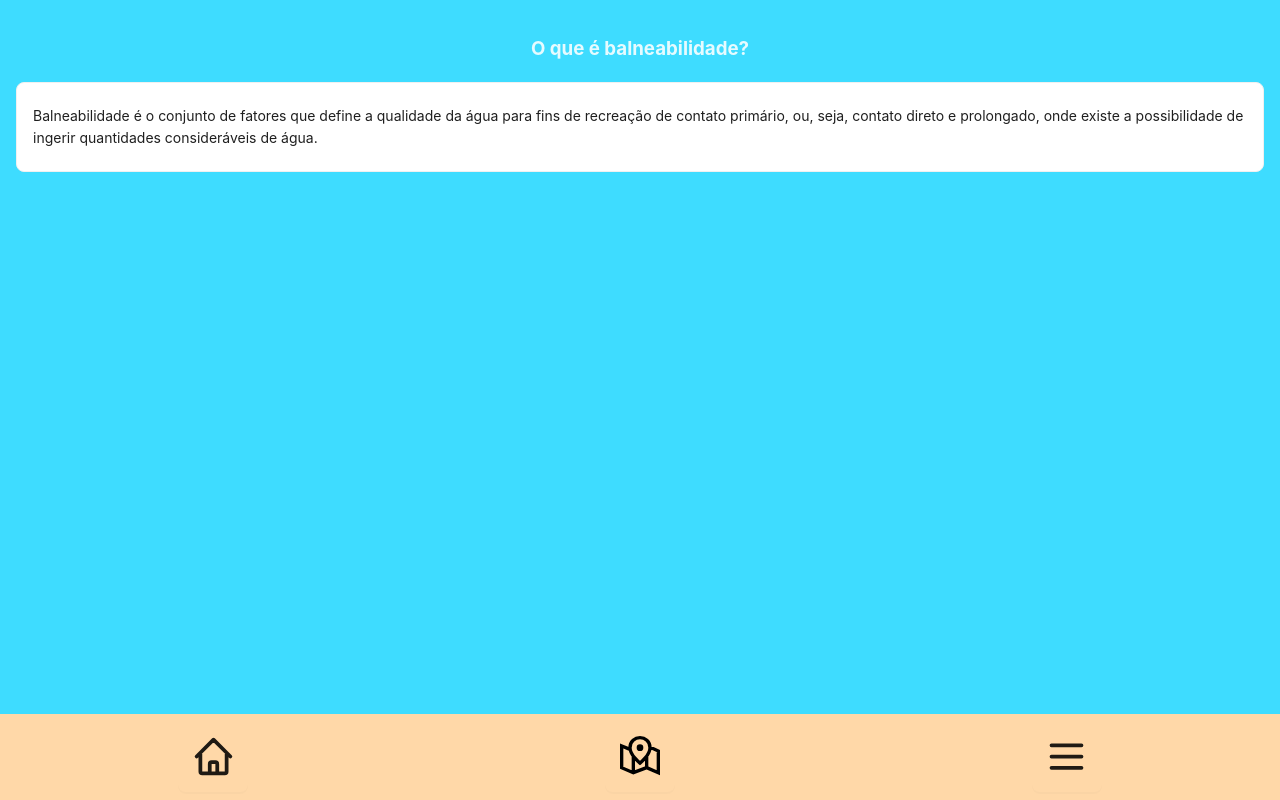
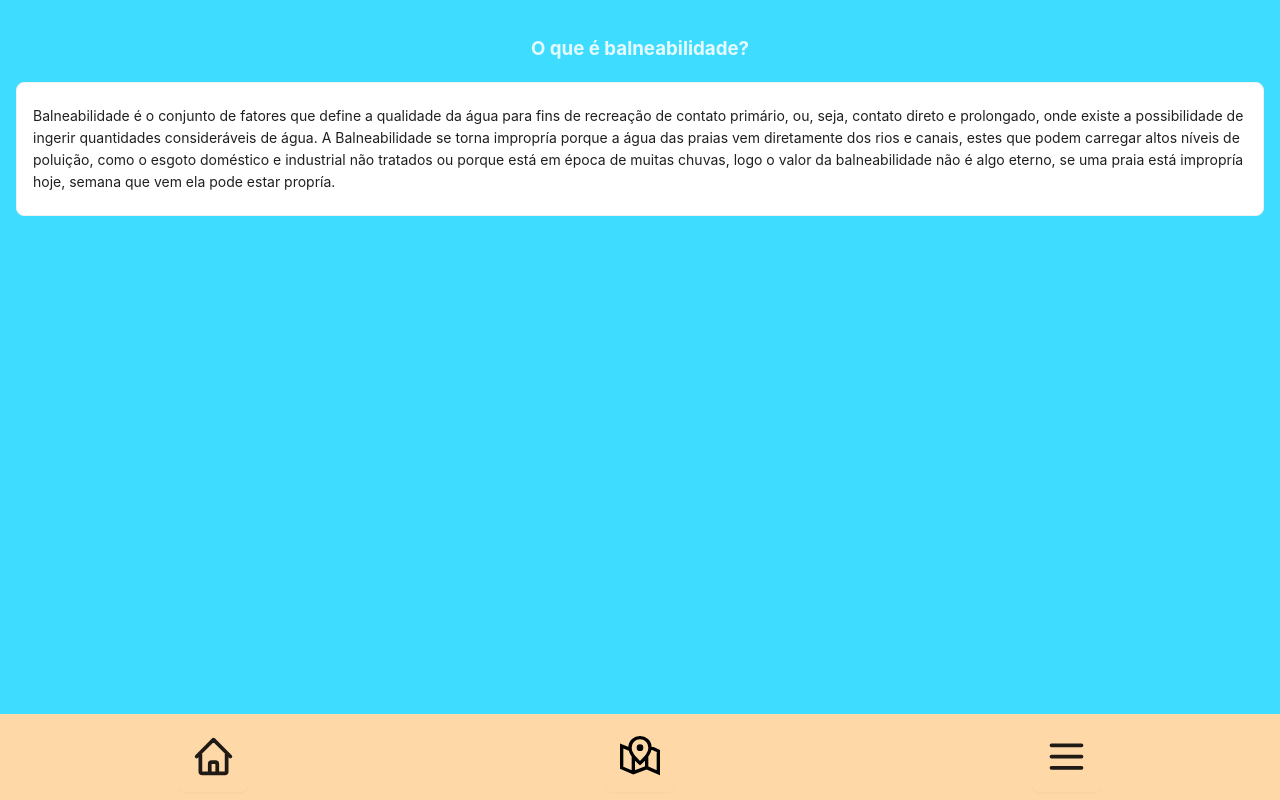
Before and after one commit to bihellzin/wqualify, a React (Vite) app: page /wqualify/balneabilidade in a window 1280 px wide. Built offline with nearby package versions, Linux system fonts and the light colour scheme.

Commit message:
Update Balneabilidade.jsx

```diff
--- a/src/pages/Balneabilidade/Balneabilidade.jsx
+++ b/src/pages/Balneabilidade/Balneabilidade.jsx
@@ -20,6 +20,15 @@ const Balneabilidade = () => {
             água para fins de recreação de contato primário, ou, seja, contato
             direto e prolongado, onde existe a possibilidade de ingerir
             quantidades consideráveis de água.
+            A Balneabilidade se torna impropría porque a água das praias vem
+            diretamente dos rios e canais, estes que podem carregar altos níveis
+            de poluição, como o esgoto doméstico e industrial não tratados ou porque
+            está em época de muitas chuvas, logo o valor da balneabilidade não é algo
+            eterno, se uma praia está impropría hoje, semana que vem ela pode estar propría.
+
+
+
+
           </p>
         </Card>
       </div>
```
